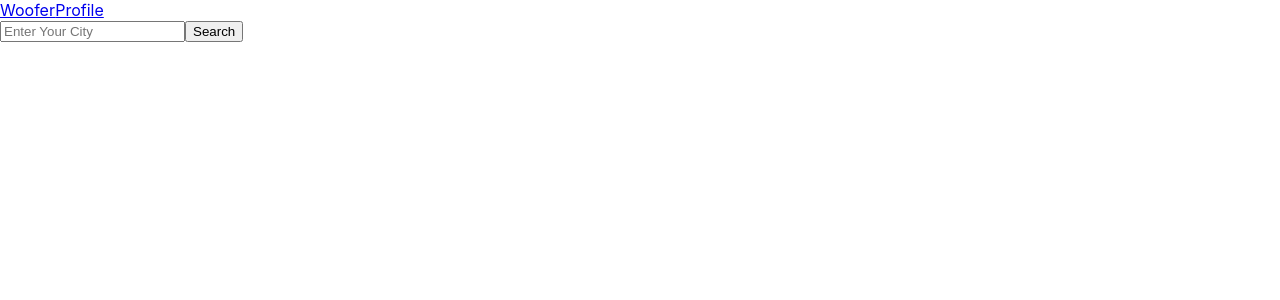
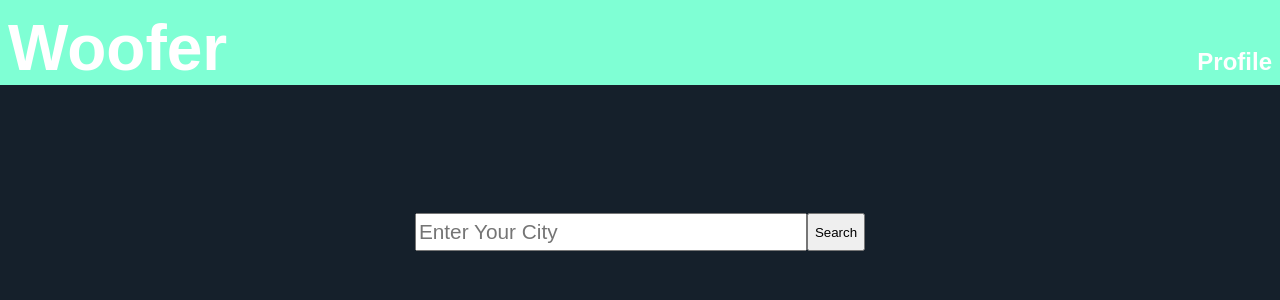
Before and after one commit to ThaGrza/Woofer, a React (Create React App) app in the folder frontend/: page /searchpage in a window 1280 px wide. Shown: the top 300 px of the page. Built offline with nearby package versions, Linux system fonts and the light colour scheme.

Commit message:
added css to components/pages/app

```diff
--- a/frontend/src/App.css
+++ b/frontend/src/App.css
@@ -1,38 +1,10 @@
-.App {
-  text-align: center;
+html {
+  font-size: 16px;
 }
 
-.App-logo {
-  height: 40vmin;
-  pointer-events: none;
+body {
+  font-size: 1rem;
+  font-family: sans-serif;
+  color: #ffffff;
+  background-color: #15202b;
 }
-
-@media (prefers-reduced-motion: no-preference) {
-  .App-logo {
-    animation: App-logo-spin infinite 20s linear;
-  }
-}
-
-.App-header {
-  background-color: #282c34;
-  min-height: 100vh;
-  display: flex;
-  flex-direction: column;
-  align-items: center;
-  justify-content: center;
-  font-size: calc(10px + 2vmin);
-  color: white;
-}
-
-.App-link {
-  color: #61dafb;
-}
-
-@keyframes App-logo-spin {
-  from {
-    transform: rotate(0deg);
-  }
-  to {
-    transform: rotate(360deg);
-  }
-}
--- /dev/null
+++ b/frontend/src/components/feed/Feed.css
@@ -0,0 +1,35 @@
+.feed-container {
+  margin: auto;
+  width: 70%;
+  overflow-y: scroll;
+}
+
+.post {
+  margin-top: 5rem;
+  display: grid;
+  grid-template-columns: 20% 60% 20%;
+  justify-content: center;
+}
+.feed-title {
+  border: 1px;
+  border-color: aliceblue;
+  border-bottom-style: solid;
+  grid-column-start: 2;
+  text-align: center;
+  font-size: 5rem;
+  margin: 2rem;
+  padding: 0;
+}
+
+.image-post {
+  grid-column-start: 2;
+  justify-self: center;
+  height: 300px;
+  width: auto;
+}
+.user-name {
+  grid-column-start: 2;
+}
+.post-comment {
+  grid-column-start: 2;
+}
--- a/frontend/src/components/feed/Feed.tsx
+++ b/frontend/src/components/feed/Feed.tsx
@@ -1,5 +1,5 @@
 import React from "react";
-
+import "./Feed.css";
 const Feed = (props: any) => {
   return (
     <div className="feed-container">
--- /dev/null
+++ b/frontend/src/components/navbar/Navbar.css
@@ -0,0 +1,23 @@
+.nav-container {
+  display: flex;
+  background-color: aquamarine;
+  padding: 0.7rem 0.5rem 0;
+  align-items: baseline;
+}
+
+.nav-link {
+  text-decoration: none;
+  color: white;
+}
+
+.title {
+  font-size: 4rem;
+  font-weight: bold;
+}
+
+.loggin {
+  font-size: 1.5rem;
+  font-weight: bold;
+  margin-right: 0;
+  margin-left: auto;
+}
--- a/frontend/src/components/navbar/Navbar.tsx
+++ b/frontend/src/components/navbar/Navbar.tsx
@@ -1,5 +1,6 @@
 import React from "react";
 import { Link } from "react-router-dom";
+import "./navbar.css";
 
 function Navbar() {
   let loggedIn = true;
--- /dev/null
+++ b/frontend/src/components/searchBar/SearchBar.css
@@ -0,0 +1,15 @@
+.search-container {
+  display: flex;
+  justify-content: center;
+  margin-top: 8rem;
+  font-size: 2rem;
+}
+.search-input {
+  width: 30%;
+  height: 2rem;
+  float: center;
+  font-size: 1.3rem;
+}
+.search-bar {
+  display: block;
+}
--- a/frontend/src/components/searchBar/SearchBar.tsx
+++ b/frontend/src/components/searchBar/SearchBar.tsx
@@ -1,4 +1,5 @@
 import React, { useState } from "react";
+import "./SearchBar.css";
 
 function SearchBar() {
   const [location, setLocation] = useState("");
```
Also changed, not shown: frontend/src/pages/Profile/Profile.css (added, +64 -0 lines), frontend/src/pages/SignIn/SignIn.css (added, +11 -0 lines).
